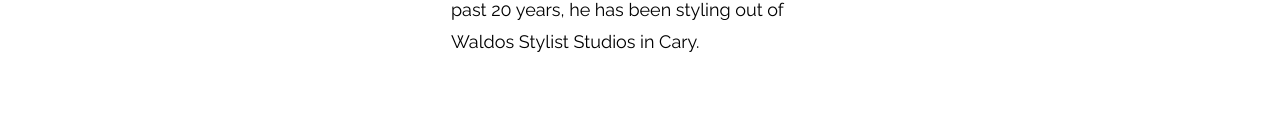
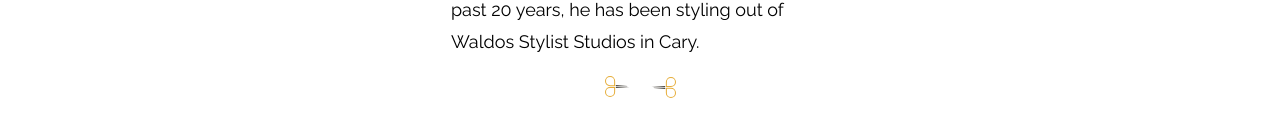
Before and after one commit to ethanwilkins/waldos, a React (Create React App) app: page / in a window 1280 px wide. Shown: the part 554-690 px from the top of the page. Built offline with nearby package versions, Linux system fonts and the light colour scheme.

Commit message:
scissors

```diff
--- a/src/components/Main.js
+++ b/src/components/Main.js
@@ -4,6 +4,8 @@ import logo from '../images/logo.svg';
 import hamburgerIcon from '../images/hamburgerIcon.svg';
 import imageCarouselArrow from '../images/imageCarouselArrow.svg';
 import studioImg from '../images/studio.png';
+import scissorsIcon from '../images/scissorsIcon.svg';
+import scissorsIconLarge from '../images/scissorsIconLarge.svg';
 
 import styles from '../styles/Main.module.scss';
 
@@ -60,6 +62,19 @@ class Main extends Component {
               Paul owned and operated many businesses during his time in Hilton Head Island. For the past 20 years, he has been styling out of Waldos Stylist Studios in Cary.
             </p>
           </div>
+
+          <div className={styles.scissorsDivider}>
+            <img
+              src={scissorsIcon}
+              className={styles.scissorsIconLeft}
+              alt="Scissors icon right"
+            />
+            <img
+              src={scissorsIcon}
+              className={styles.scissorsIconRight}
+              alt="Scissors icon right"
+            />
+          </div>
         </div>
 
 
--- a/src/styles/Main.module.scss
+++ b/src/styles/Main.module.scss
@@ -1,5 +1,5 @@
-$black: #120E05;
-$gold: #E6AD39;
+$warmInk: #120E05;
+$decoCoin: #E6AD39;
 
 @font-face {
   font-family: "Raleway Bold";
@@ -19,7 +19,7 @@ $gold: #E6AD39;
 
 .header {
   position: relative;
-  background: $black;
+  background: $warmInk;
   width: 100%;
   height: 72px;
   text-align: center;
@@ -53,7 +53,7 @@ $gold: #E6AD39;
   left: 15px;
   width: 72px;
   height: 32px;
-  background: $black;
+  background: $warmInk;
   border-radius: 9px;
 }
 
@@ -79,7 +79,6 @@ $gold: #E6AD39;
 }
 
 .aboutMe {
-  margin: 32px 18px;
   width: 100%;
   margin: 0 auto;
   width: 378px;
@@ -87,6 +86,22 @@ $gold: #E6AD39;
   line-height: 32px;
 }
 
+.scissorsDivider {
+  margin-top: 11px;
+  width: 71px;
+  margin: 0 auto;
+}
+
+.scissorsIconLeft {
+  float: left;
+}
+
+.scissorsIconRight {
+  @extend .scissorsIconLeft;
+  margin-left: 21px;
+  transform: rotate(180deg);
+}
+
 .footer {
 
 }
--- a/src/styles/index.scss
+++ b/src/styles/index.scss
@@ -1,5 +1,5 @@
-$black: #120E05;
-$gold: #E6AD39;
+$warmInk: #120E05;
+$decoCoin: #E6AD39;
 
 @font-face {
   font-family: "Raleway";
@@ -27,8 +27,8 @@ body {
 }
 
 ::selection {
-  color: $gold;
-  background: $black;
+  color: $decoCoin;
+  background: $warmInk;
 }
 
 // stops blue selection for tapping of links in mobile
```
